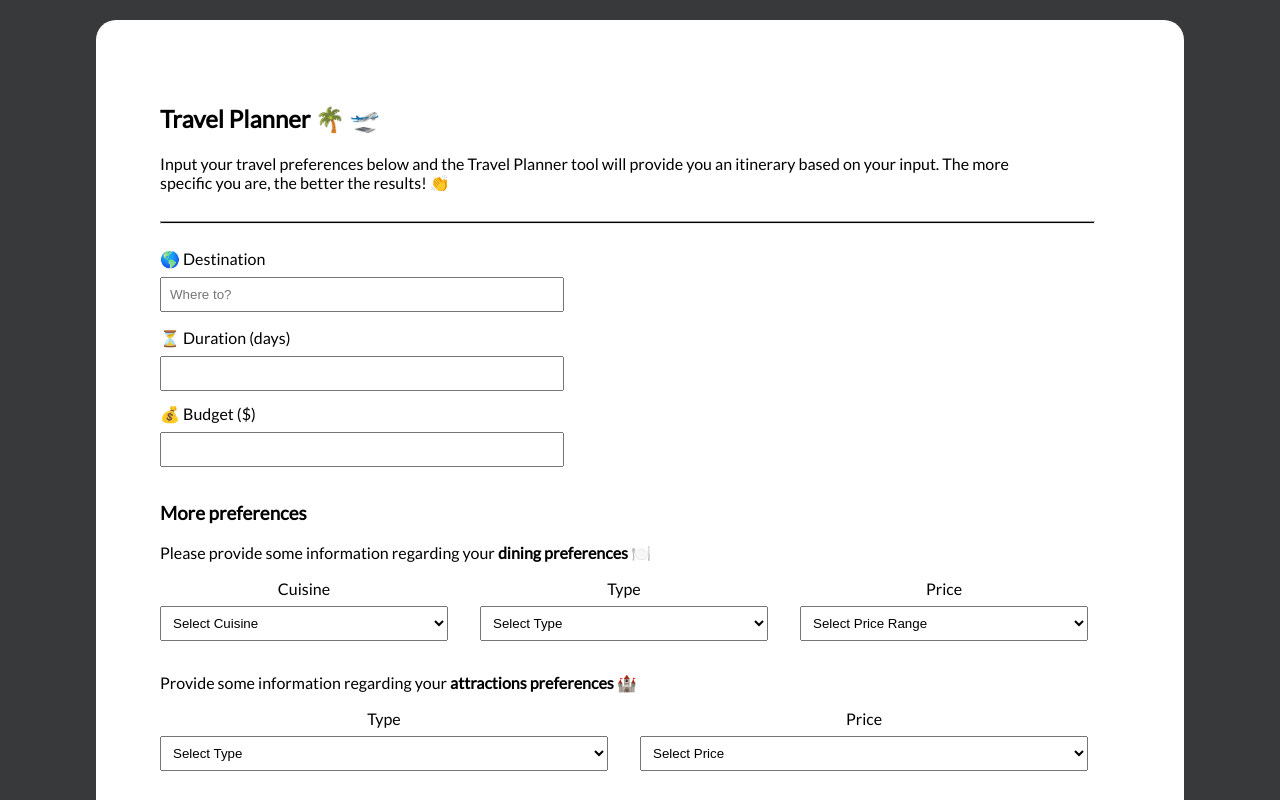
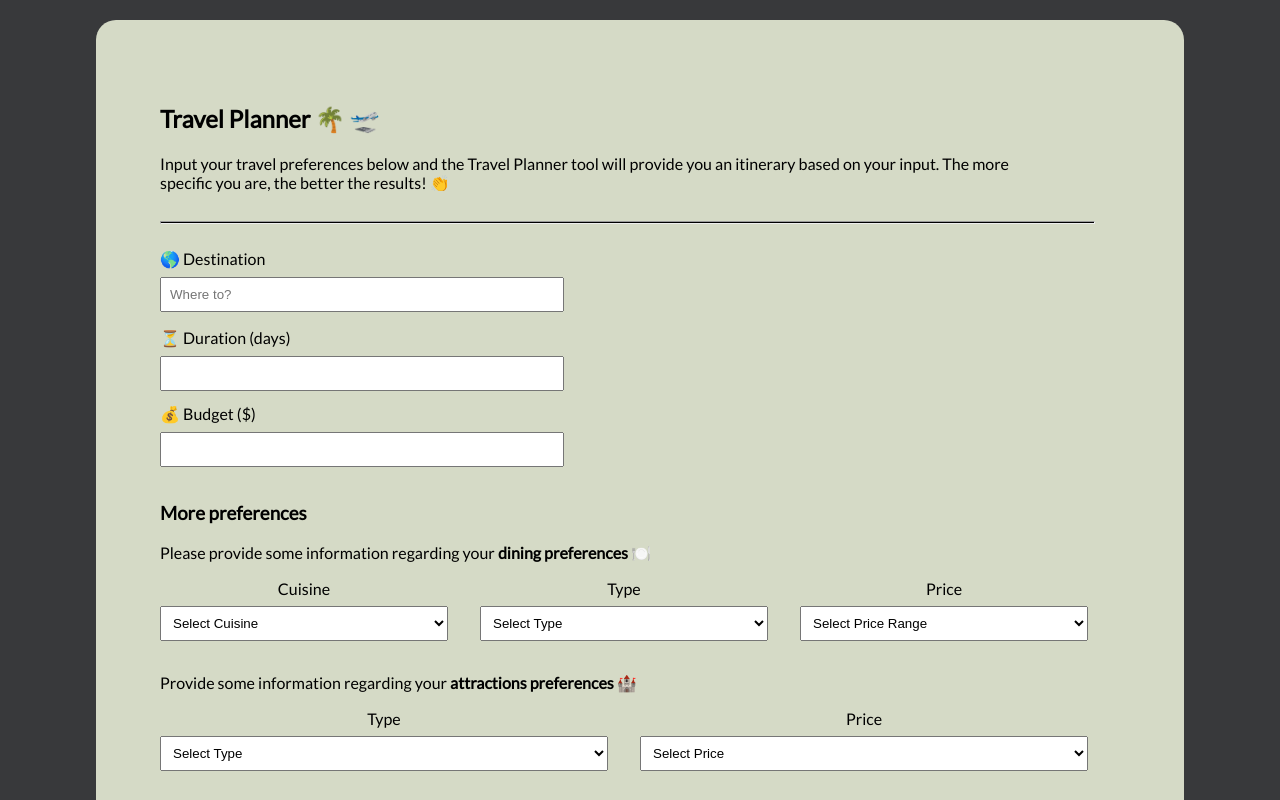
Before and after one commit to Rallefar1103/travel-planner-frontend, a React (Create React App) app: page / in a window 1280 px wide. Shown: the top 800 px of the page. Built offline with nearby package versions, Linux system fonts and the light colour scheme.

Commit message:
first UI look done

```diff
--- a/src/components/styles/itineraryForm.css
+++ b/src/components/styles/itineraryForm.css
@@ -17,7 +17,7 @@ hr {
     align-items: center;
     width: 75vw;
     height: 80vw;
-    background-color: white;
+    background-color: rgb(213, 218, 198);
     border-radius: 20px;
     text-align: left;
     padding: 4rem;
```
